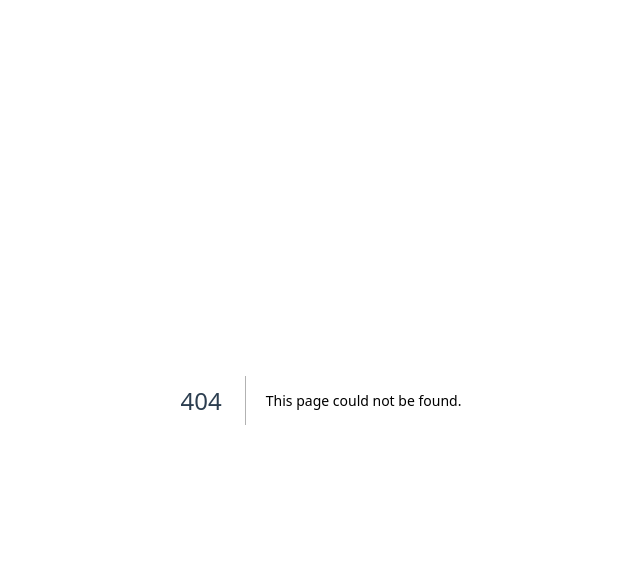
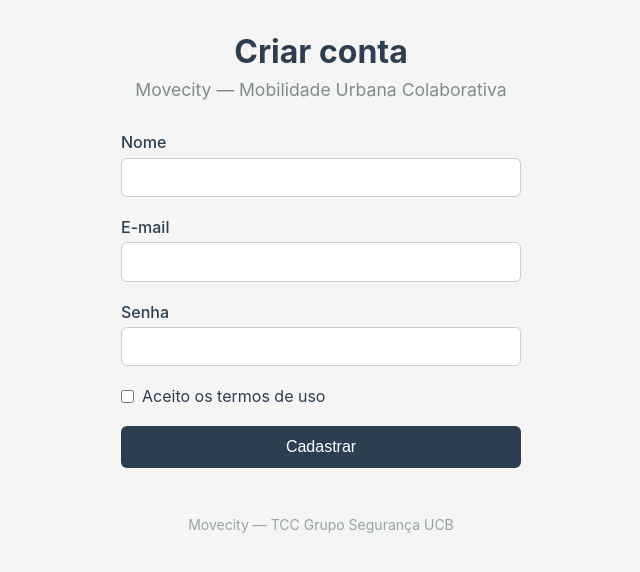
Before and after one commit to davieduardo001/tcc-ciencia-computacao-ucb, a Next.js app in the folder src/frontend/: page /cadastro in a window 1280 px wide. Before the commit this address had no page. Shown: the top 572 px of the page, without its empty margins (319-959 px from the left). Built offline with nearby package versions, Linux system fonts and the light colour scheme; no server answers.

Commit message:
feat: criar tela de cadastro de usuario

```diff
--- /dev/null
+++ b/src/frontend/app/cadastro/page.tsx
@@ -0,0 +1,147 @@
+"use client";
+
+import { FormEvent, useState } from "react";
+import { registrarUsuario, RegistroError } from "@/lib/api";
+
+const SENHA_REGEX = /^(?=.*[A-Za-z])(?=.*\d).{8,}$/;
+
+interface Erros {
+  nome?: string;
+  email?: string;
+  senha?: string;
+  termos?: string;
+  geral?: string;
+}
+
+export default function Cadastro() {
+  const [nome, setNome] = useState("");
+  const [email, setEmail] = useState("");
+  const [senha, setSenha] = useState("");
+  const [termosAceitos, setTermosAceitos] = useState(false);
+  const [erros, setErros] = useState<Erros>({});
+  const [enviando, setEnviando] = useState(false);
+  const [mensagemSucesso, setMensagemSucesso] = useState<string | null>(null);
+
+  function validar(): Erros {
+    const novosErros: Erros = {};
+
+    if (!nome.trim()) {
+      novosErros.nome = "Campo obrigatório";
+    }
+    if (!email.trim()) {
+      novosErros.email = "Campo obrigatório";
+    }
+    if (senha && !SENHA_REGEX.test(senha)) {
+      novosErros.senha =
+        "A senha deve ter ao menos 8 caracteres, incluindo letras e números";
+    }
+    if (!termosAceitos) {
+      novosErros.termos = "Você deve aceitar os termos de uso";
+    }
+
+    return novosErros;
+  }
+
+  async function handleSubmit(event: FormEvent) {
+    event.preventDefault();
+    setMensagemSucesso(null);
+
+    const novosErros = validar();
+    if (Object.keys(novosErros).length > 0) {
+      setErros(novosErros);
+      return;
+    }
+
+    setErros({});
+    setEnviando(true);
+
+    try {
+      await registrarUsuario({ nome, email, senha, termosAceitos });
+      setMensagemSucesso("Verifique seu e-mail para confirmar a conta.");
+      setNome("");
+      setEmail("");
+      setSenha("");
+      setTermosAceitos(false);
+    } catch (err) {
+      if (err instanceof RegistroError && err.message.includes("em uso")) {
+        setErros({ email: err.message });
+      } else {
+        setErros({ geral: "Não foi possível concluir o cadastro. Tente novamente." });
+      }
+    } finally {
+      setEnviando(false);
+    }
+  }
+
+  return (
+    <div className="container">
+      <header>
+        <h1>Criar conta</h1>
+        <p className="subtitle">Movecity — Mobilidade Urbana Colaborativa</p>
+      </header>
+
+      <main>
+        <form className="form-cadastro" onSubmit={handleSubmit} noValidate>
+          <div className="campo">
+            <label htmlFor="nome">Nome</label>
+            <input
+              id="nome"
+              type="text"
+              value={nome}
+              onChange={(e) => setNome(e.target.value)}
+            />
+            {erros.nome && <span className="erro-campo">{erros.nome}</span>}
+          </div>
+
+          <div className="campo">
+            <label htmlFor="email">E-mail</label>
+            <input
+              id="email"
+              type="email"
+              value={email}
+              onChange={(e) => setEmail(e.target.value)}
+            />
+            {erros.email && <span className="erro-campo">{erros.email}</span>}
+          </div>
+
+          <div className="campo">
+            <label htmlFor="senha">Senha</label>
+            <input
+              id="senha"
+              type="password"
+              value={senha}
+              onChange={(e) => setSenha(e.target.value)}
+            />
+            {erros.senha && <span className="erro-campo">{erros.senha}</span>}
+          </div>
+
+          <div className="campo campo-checkbox">
+            <label htmlFor="termos">
+              <input
+                id="termos"
+                type="checkbox"
+                checked={termosAceitos}
+                onChange={(e) => setTermosAceitos(e.target.checked)}
+              />
+              Aceito os termos de uso
+            </label>
+            {erros.termos && <span className="erro-campo">{erros.termos}</span>}
+          </div>
+
+          {erros.geral && <p className="status-error">{erros.geral}</p>}
+          {mensagemSucesso && (
+            <p className="status-ok mensagem-sucesso">{mensagemSucesso}</p>
+          )}
+
+          <button type="submit" disabled={enviando}>
+            {enviando ? "Cadastrando..." : "Cadastrar"}
+          </button>
+        </form>
+      </main>
+
+      <footer>
+        <p>Movecity — TCC Grupo Segurança UCB</p>
+      </footer>
+    </div>
+  );
+}
--- a/src/frontend/app/globals.css
+++ b/src/frontend/app/globals.css
@@ -88,3 +88,64 @@ footer {
   color: #95a5a6;
   font-size: 0.875rem;
 }
+
+.form-cadastro {
+  display: flex;
+  flex-direction: column;
+  gap: 1.25rem;
+  max-width: 400px;
+  margin: 0 auto;
+}
+
+.campo {
+  display: flex;
+  flex-direction: column;
+  gap: 0.35rem;
+}
+
+.campo label {
+  font-weight: 500;
+  color: #2c3e50;
+}
+
+.campo input[type="text"],
+.campo input[type="email"],
+.campo input[type="password"] {
+  padding: 0.6rem 0.75rem;
+  border: 1px solid #ccc;
+  border-radius: 6px;
+  font-size: 1rem;
+}
+
+.campo-checkbox label {
+  display: flex;
+  align-items: center;
+  gap: 0.5rem;
+  font-weight: normal;
+}
+
+.erro-campo {
+  color: #c0392b;
+  font-size: 0.85rem;
+}
+
+.mensagem-sucesso {
+  display: block;
+  text-align: center;
+  padding: 0.75rem;
+}
+
+.form-cadastro button {
+  padding: 0.75rem;
+  border: none;
+  border-radius: 6px;
+  background-color: #2c3e50;
+  color: white;
+  font-size: 1rem;
+  cursor: pointer;
+}
+
+.form-cadastro button:disabled {
+  opacity: 0.6;
+  cursor: not-allowed;
+}
--- a/src/frontend/lib/api.ts
+++ b/src/frontend/lib/api.ts
@@ -28,3 +28,43 @@ export async function fetchAllServicesStatus(): Promise<
     status: result.status === "fulfilled" ? result.value.status : "error",
   }));
 }
+
+export interface RegistroPayload {
+  nome: string;
+  email: string;
+  senha: string;
+  termosAceitos: boolean;
+}
+
+export interface RegistroResponse {
+  id: string;
+  nome: string;
+  email: string;
+  mensagem: string;
+}
+
+export class RegistroError extends Error {}
+
+export async function registrarUsuario(
+  dados: RegistroPayload
+): Promise<RegistroResponse> {
+  const response = await fetch(`${API_URL}/auth/registro`, {
+    method: "POST",
+    headers: { "Content-Type": "application/json" },
+    body: JSON.stringify({
+      nome: dados.nome,
+      email: dados.email,
+      senha: dados.senha,
+      termos_aceitos: dados.termosAceitos,
+    }),
+  });
+
+  if (response.status === 409) {
+    throw new RegistroError("Este e-mail já está em uso.");
+  }
+  if (!response.ok) {
+    throw new RegistroError("Não foi possível concluir o cadastro.");
+  }
+
+  return response.json();
+}
```
Also changed, not shown: 1 other file (tests, documents, lock files or other folders).
